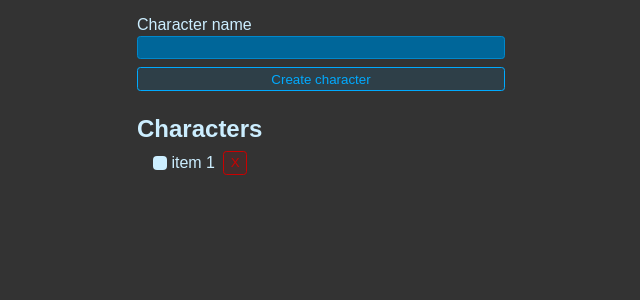
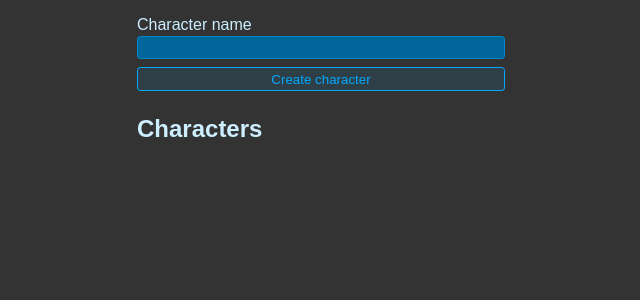
Before and after one commit to b21ricni/CraftForGMFailed, a React (Vite) app: page / in a window 1280 px wide. Shown: the top 300 px of the page, without its empty margins (319-959 px from the left). Built offline with nearby package versions, Linux system fonts and the light colour scheme.

Commit message:
Update App.jsx

```diff
--- a/src/App.jsx
+++ b/src/App.jsx
@@ -11,7 +11,7 @@ export default function App() {
     setCharacter((currentCharacter) => {
       return [
         ...currentCharacter,
-        {id: crypto.randomUUID(), title: newCharacterName},
+        {id: crypto.randomUUID(), title: newCharacterName, completed: false},
       ]
     })
   }
@@ -32,6 +32,8 @@ export default function App() {
       </form>
       <h1 className="header">Characters</h1>
       <ul className="list">
+        {character.map(character => {
+          return (
             <li>
               <label>
                 <input type="checkbox" />
@@ -39,6 +41,8 @@ export default function App() {
               </label>
               <button className="btn btn-danger">X</button>
             </li>
+          )
+        })}
       </ul>
     </>
   )
```
Lines whose indentation alone changed are shown as unchanged.
